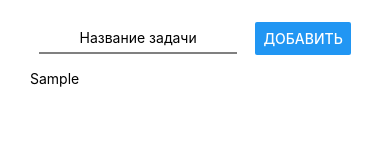
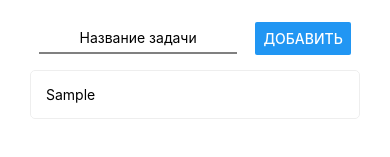
Before and after one commit to MaksimTynkovich/Task-react-Native, a React Native app: screen / in a window 390 px wide. Both pictures are taken after typing "Sample" into the empty fields and a click on the button "ДОБАВИТЬ". Shown: the part 153-310 px from the top of the page. Built offline with nearby package versions, Linux system fonts and the light colour scheme.

Commit message:
Writing Styles for Todo

```diff
--- a/src/Todo.js
+++ b/src/Todo.js
@@ -6,7 +6,7 @@ export const Todo = ({todo, onRemove}) => {
     return(
         <TouchableOpacity activeOpacity={0.4} onPress={() => console.log('pressed',  todo.id)}>
         <View style={styles.todo}>
-            <Text>{todo.title}</Text>
+            <Text >{todo.title}</Text>
         </View>
         </TouchableOpacity>
     )
@@ -14,6 +14,12 @@ export const Todo = ({todo, onRemove}) => {
 
 const styles = StyleSheet.create({
     todo: {
-
-    }
+        flexDirection: 'row',
+        alignItems: 'center',
+        padding: 15,
+        borderWidth: 1,
+        borderColor: '#eee',
+        borderRadius: 5,
+        marginBottom: 10
+    },
 })
```
